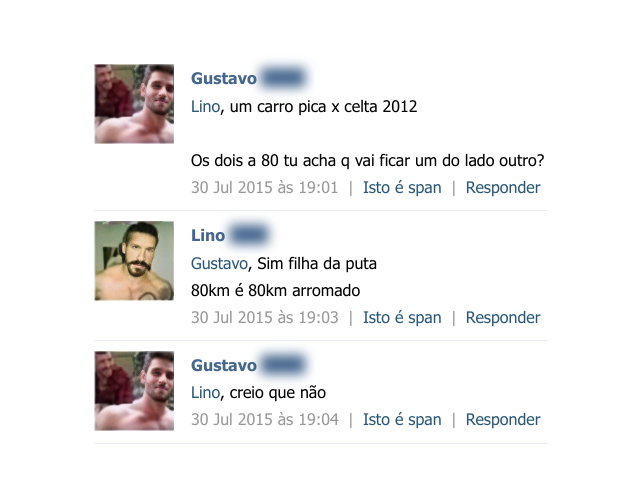
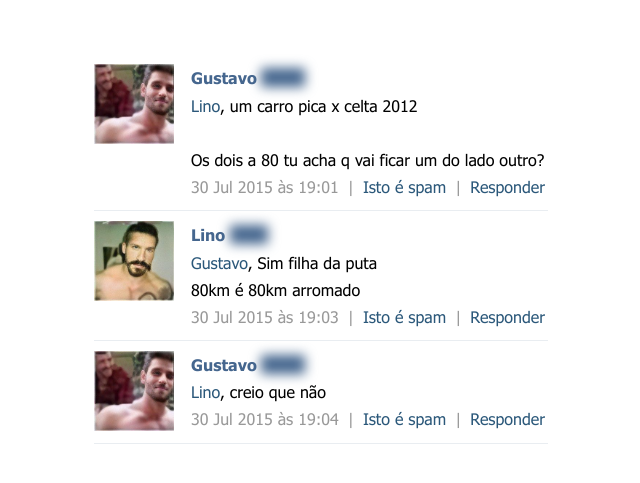
Before and after one commit to andrafa/lino__creio_que_nao, a plain HTML site: page index.html in a window 1280 px wide. Shown: the part 151-634 px from the top of the page, 319-959 px from the left. Drawn offline with Linux system fonts and the light colour scheme.

Commit message:
spam é com m vacilão

```diff
--- a/index.html
+++ b/index.html
@@ -24,7 +24,7 @@
 					Os dois a 80 tu acha q vai ficar um do lado outro?
 				</p>
 				<div class="reply--info">
-					<span class="reply--data">30 Jul 2015 às 19:01</span><span class="separador">|</span><a href="#"  class="reply--link">Isto é span</a><span class="separador">|</span><a href="#" class="reply--link">Responder</a>
+					<span class="reply--data">30 Jul 2015 às 19:01</span><span class="separador">|</span><a href="#"  class="reply--link">Isto é spam</a><span class="separador">|</span><a href="#" class="reply--link">Responder</a>
 				</div>
 			</div>
 		</div>
@@ -39,7 +39,7 @@
 				</p>
 
 				<div class="reply--info">
-					<span>30 Jul 2015 às 19:03</span><span class="separador">|</span><a href="#"  class="reply--link">Isto é span</a><span class="separador">|</span><a href="#" class="reply--link">Responder</a>
+					<span>30 Jul 2015 às 19:03</span><span class="separador">|</span><a href="#"  class="reply--link">Isto é spam</a><span class="separador">|</span><a href="#" class="reply--link">Responder</a>
 				</div>
 			</div>
 		</div>
@@ -54,7 +54,7 @@
 				</p>
 
 				<div class="reply--info">
-					<span class="reply--data">30 Jul 2015 às 19:04</span><span class="separador">|</span><a href="#"  class="reply--link">Isto é span</a><span class="separador">|</span><a href="#" class="reply--link">Responder</a>
+					<span class="reply--data">30 Jul 2015 às 19:04</span><span class="separador">|</span><a href="#"  class="reply--link">Isto é spam</a><span class="separador">|</span><a href="#" class="reply--link">Responder</a>
 				</div>
 			</div>
 		</div>
```
